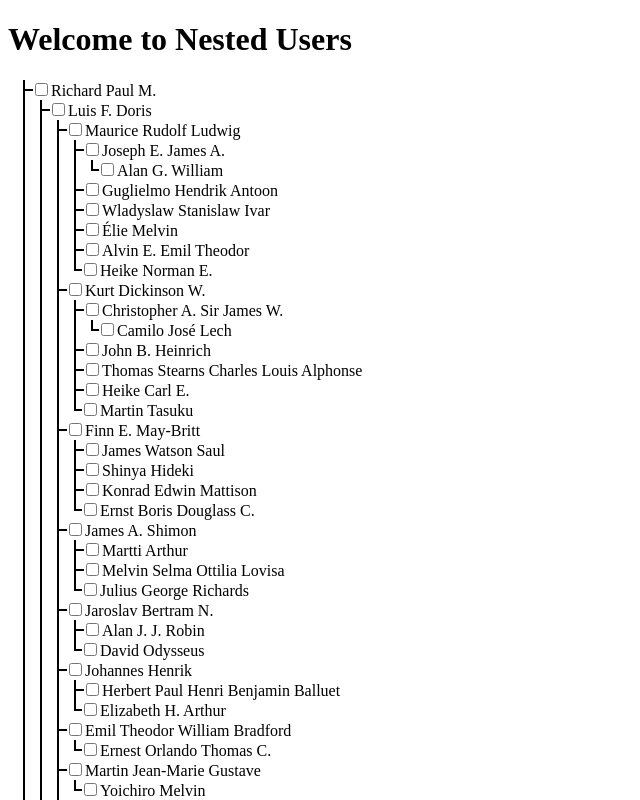
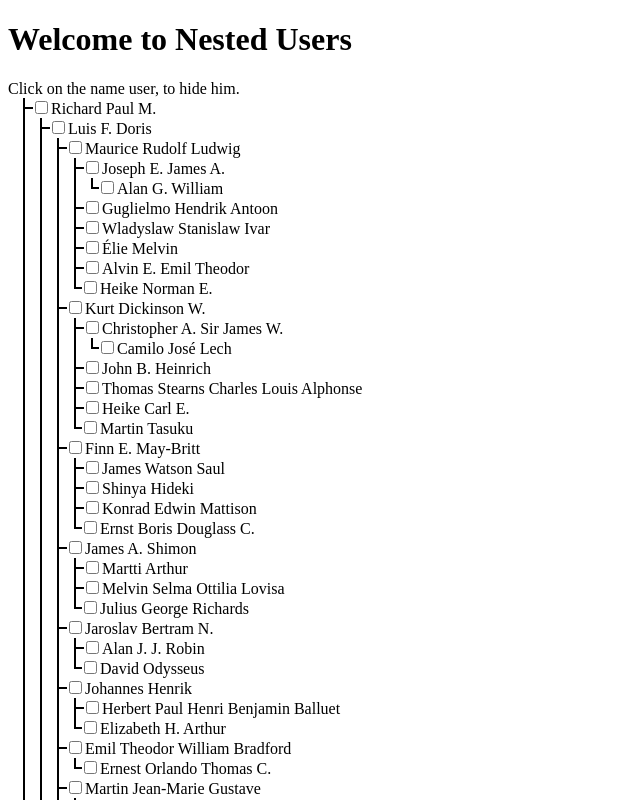
Before and after one commit to caiomontenegro/nested, a Nuxt app: page / in a window 1280 px wide. Shown: the top 800 px of the page, without its empty margins (0-640 px from the left). Built offline with nearby package versions, Linux system fonts and the light colour scheme.

Commit message:
:sparkles: feat: test has been concluded

```diff
--- a/components/UserData.vue
+++ b/components/UserData.vue
@@ -5,9 +5,7 @@
       <span v-if="lastChild" class="user__verticalLine"></span>
       <span class="user__horizontalLine"></span>
       <input class="user__checkbox" type="checkbox" v-model="userSelected" @click="toggleUser" :indeterminate="indeterminateUser">
-      <span>{{ userData.name }}</span>
-      <!-- <span>{{ ' ----- User: '+ userSelected }}</span>
-      <span>{{ ' ----- Child: '+ childrenSelected }}</span> -->
+      <span @click="showUser">{{ userData.name }}</span>
 
       <!-- User filho  -->
       <div v-if="Object.keys(userData.children).length > 0">
@@ -17,11 +15,13 @@
           :class="{user__parent: true, user__child: isLastChild(index) }"
         >
           <user-data
+            :class="{hide: hideUser}"
             :userData="userDataChild"
             :lastChild="isLastChild(index)"
             :childrenSelected="userSelected"
-            @receive-child-status="receiveStatus"
-            @receive-indeterminate-status="receiveIndeterminate"
+            @receive-child-status="receiveChildStatus(index, $event)"
+            @receive-children-status="receiveChildrenStatus(index, $event)"
+            @receive-indeterminate-status="receiveIndeterminateStatus"
           />
         </div>
       </div>
@@ -34,7 +34,11 @@ export default {
   data() {
     return {
       userSelected: false,
-      indeterminateUser: false
+      indeterminateUser: false,
+      allChildrenSelected: false,
+      childQtt: 0,
+      childrenStatus: [],
+      hideUser: false
     }
   },
   props: {
@@ -53,7 +57,11 @@ export default {
   },
 
   methods: {
+    showUser() {
+      this.hideUser = !this.hideUser
+    },
     isLastChild(index) {
+      // Verifica se é o úlitmo component, para realizar a estilização
       const userIndex = parseInt(index)
       if(userIndex === Object.keys(this.userData.children).length -1) {
         return true
@@ -61,27 +69,129 @@ export default {
         return false
       }
     },
-    receiveIndeterminate(data) {
-      // console.log("Indeterminate received: ", data)
+    receiveChildrenStatus(index, data) {
+      if(Object.keys(this.userData.children).length > 0) {
+      }
+    },
+    receiveIndeterminateStatus(data) {
+      // recebe o status do usuário filho, se for true(indeterminate), replica o status para os demais pais
       this.indeterminateUser = data
     },
-    receiveStatus(data) {
-      // console.log('received', data)
+    storeChildren(user, savedArray) {
+      // Armazena todos os filhos salvos
+      if('name' in user) {
+        savedArray.push({
+          id: user.id,
+          name: user.name,
+          data: true
+        })
+      }
+      for(let key in user) {
+        if(user.hasOwnProperty(key)) {
+          if(typeof user[key] === 'object' && user[key] !== null) {
+            this.storeChildren(user[key], savedArray)
+          }
+        }
+      }
+    },
+    receiveChildStatus(index, data) {
+      // recebe o status do usuário filho, se for true, o component pai assume indeterminate
       this.indeterminateUser = data
+      let haveChildren = false
+
+
+      // Adiciona todos os usuários validados, em uma lista de verificação do component pai
+      const userSelected = this.userData.children[index]
+      const childStatus = {
+        id: userSelected.id,
+        name: userSelected.name,
+        data: data
+      }
+
+      // Caso o usuário já não esteja cadastrado como validado, seja incluído na lista
+      if(!this.childrenStatus.some(user => user.id === userSelected.id)) {
+        this.childrenStatus.push(childStatus)
+        this.storeChildren(userSelected.children, this.childrenStatus)
+
+      }
+
+      // Verfica se o component enviado tem filhos, e replica o seu status a eles
+      if(Object.keys(this.userData.children).length) {
+
+
+
+        // Calcula a quantidade de filhos totais, e os soma.
+        this.childQtt = 0
+        this.childrenQtt = Object.keys(this.userData.children).length
+        for(let child in this.userData.children) {
+          if(this.userData.children.hasOwnProperty(child)) {
+            const grandChildren = this.userData.children[child].children
+
+            this.childQtt++
+
+
+            for(let grandChild in grandChildren) {
+              if(grandChildren.hasOwnProperty(grandChild)) {
+
+                this.childQtt++
+              }
+            }
+          }
+        }
+        let registeredNumber = this.childrenStatus.length
+
+
+        // Verifica se todos os filhos estão selecionados.
+        for(let user in this.childrenStatus) {
+          this.allChildrenSelected = true
+          if (!this.childrenStatus[user].data) {
+            this.allChildrenSelected = false
+            break
+          }
+        }
+        //atualiza os dados do pai par que indeterminate ou true
+        if(this.childQtt === registeredNumber && this.allChildrenSelected) {
+          this.userSelected = true
+          this.indeterminateUser = false
+        } else {
+          this.userSelected = false
+          this.indeterminateUser = true
+        }
+      }
+
+      // Faz um emit recursivo, caso user seja validado
+      if(this.userSelected) {
+        this.$emit('receiveChildStatus', this.userSelected)
+      }
     },
     toggleUser() {
+      // sempre que um usuário específico for selecionado, esse metodo será executado enviando ao component pai o status deste usuário
       this.$emit('receiveChildStatus', !this.userSelected)
-      // console.log("User clickado: ", !this.userSelected)
-    }
+    },
   },
 
   watch: {
-    childrenSelected() {
+    childrenSelected(newValue) {
+      // Verifica sempre que há uma alteração no component pai, e atualiza o component filho
+      if(newValue) {
+
+      }
       this.userSelected = this.childrenSelected
       this.indeterminateUser = false
+
     },
     indeterminateUser(newValue) {
+      // Verifica se o usuário está indeterminado, e envia o status do component (indeterminate), para o component pai
       this.$emit('receiveIndeterminateStatus', newValue)
+    },
+    userSelected(newValue) {
+      // encaminha para o component pai, o status de todos os componentes filhos, e quantos deles estão validados no checkbox
+      // this.$emit('receiveChildStatus', !this.userSelected)
+
+      this.$emit('receiveChildrenStatus', {
+          userSelected: newValue // Passa também o novo estado para o componente pai
+        }
+      )
     }
   }
 }
@@ -126,5 +236,12 @@ export default {
   }
 }
 
+.hide {
+  display: none;
+}
+
+.userDiv {
+  cursor: pointer;
+}
 
 </style>
--- a/pages/index.vue
+++ b/pages/index.vue
@@ -2,12 +2,13 @@
 <template>
   <div>
     <h1>Welcome to Nested Users</h1>
+    <span>Click on the name user, to hide him.</span>
     <div
       v-for="(user, index) in userData"
       key="index"
       :class="{user__parent: true, user__child: isLastChild(index)}"
     >
-      <user-data :userData="user" :lasChild="isLastChild(index)" />
+      <user-data :userData="user" :lasChild="isLastChild(index)"/>
     </div>
   </div>
 </template>
--- a/stores/myStore.js
+++ /dev/null
@@ -1,13 +0,0 @@
-export const usersData = defineStore('usersData', {
-  state: () => ({
-    users: {}
-  }),
-  getters: {
-    usersDataState: (state) => state
-  },
-  actions: {
-    updateUserStatus(payload) {
-      this.users = payload
-    }
-  }
-})
```
Also changed, not shown: app.vue (line endings or trailing spaces).
